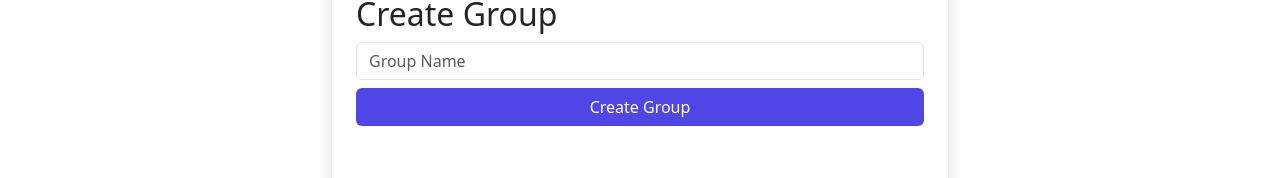
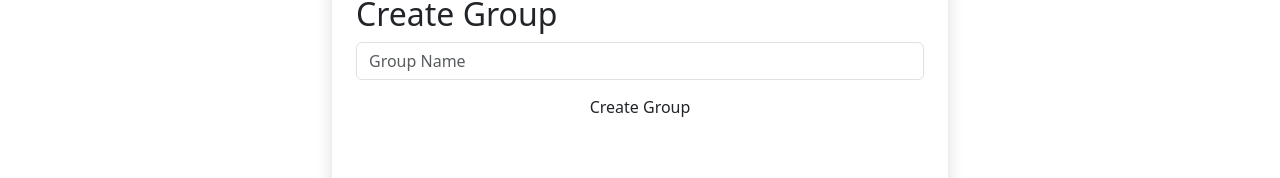
Before and after one commit to ParthP22/Planify, a Next.js app in the folder planify/: page /dashboard in a window 1280 px wide. Shown: the part 264-442 px from the top of the page. Built offline with nearby package versions, Linux system fonts and the light colour scheme; no server answers; the database is empty; sample sign-in values are in the browser's storage.

Commit message:
refactor: changed the names of the indigo button classes in globals.css

```diff
--- a/planify/src/app/globals.css
+++ b/planify/src/app/globals.css
@@ -49,12 +49,12 @@ a {
 } */
 
 
-.bg-indigo {
+.btn-bg-indigo {
   background-color: #4f46e5;
   color: white;
 }
 
-.bg-indigo:hover {
+.btn-bg-indigo:hover {
   background-color: #4338ca;
   color: white;
 }
```
